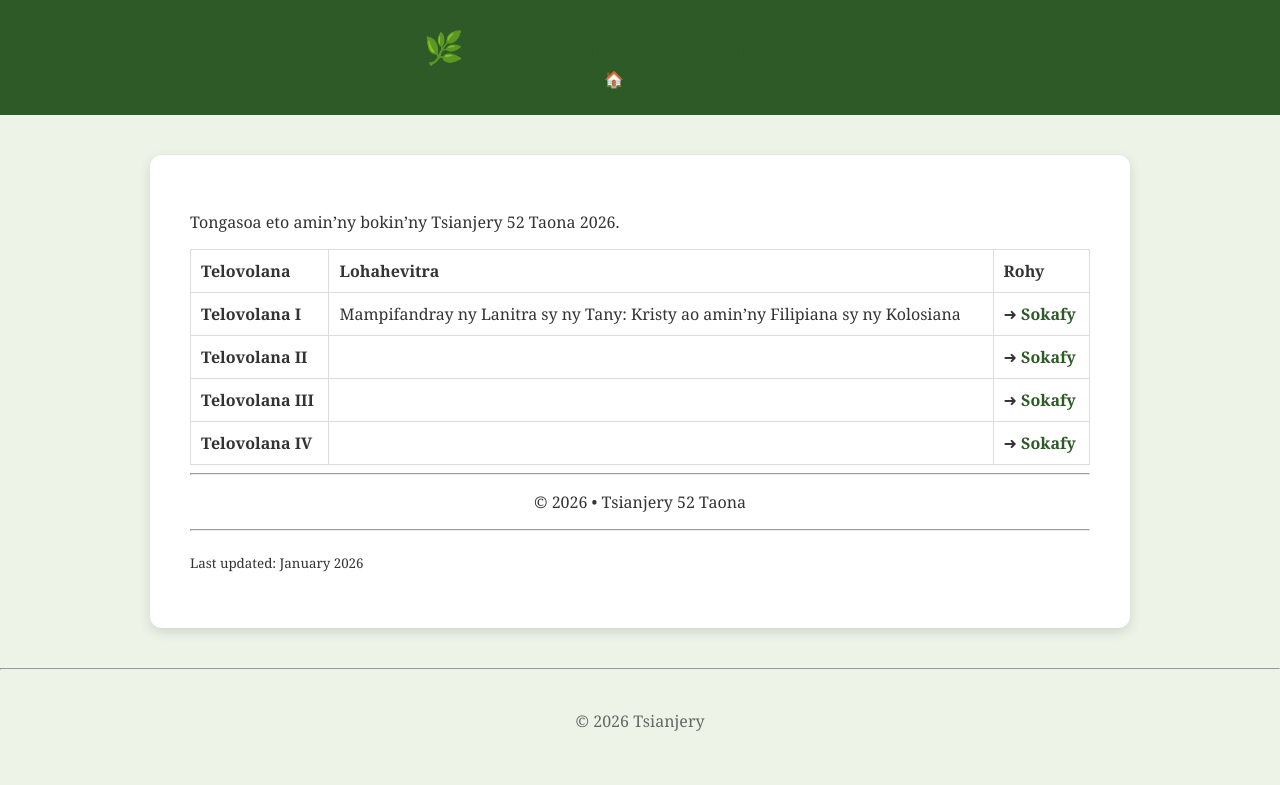
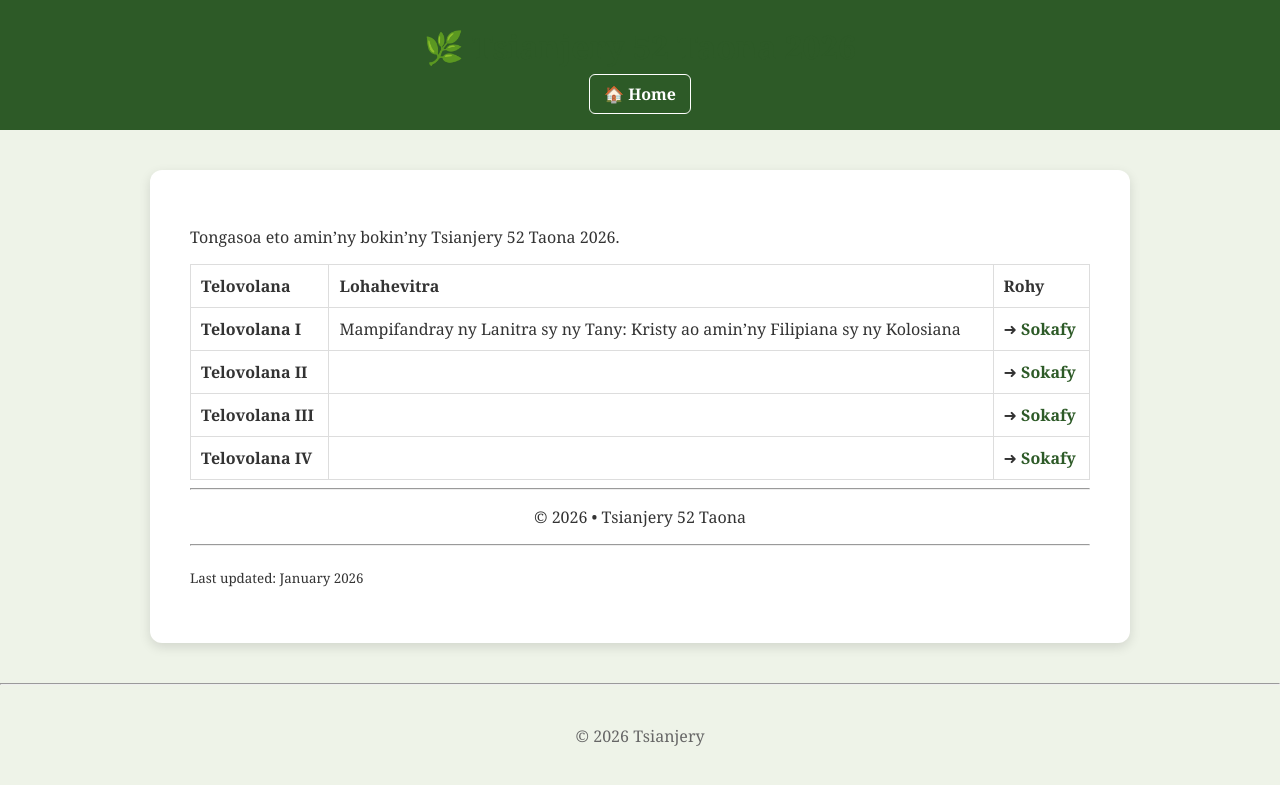
Before and after one commit to nainaw/tsianjery, a Jekyll site: the page built from index.md, in a window 1280 px wide. Shown: the top 785 px of the page. Built offline with Jekyll 4.4.1, drawn with Linux system fonts in a browser that asks for light colours; our own code applies the rules of GitHub Pages for plain Markdown files.

Commit message:
Add top navigation styles to style.css
Added styles for top navigation bar with hover effects.

```diff
--- a/assets/css/style.css
+++ b/assets/css/style.css
@@ -89,3 +89,20 @@ a:hover {
     text-decoration: none;
     opacity: 0.9;
 }
+.topnav {
+    margin-top: 15px;
+}
+
+.topnav a {
+    color: white;
+    text-decoration: none;
+    font-weight: bold;
+    padding: 8px 14px;
+    border: 1px solid white;
+    border-radius: 6px;
+}
+
+.topnav a:hover {
+    background: white;
+    color: #2d5a27;
+}
```
